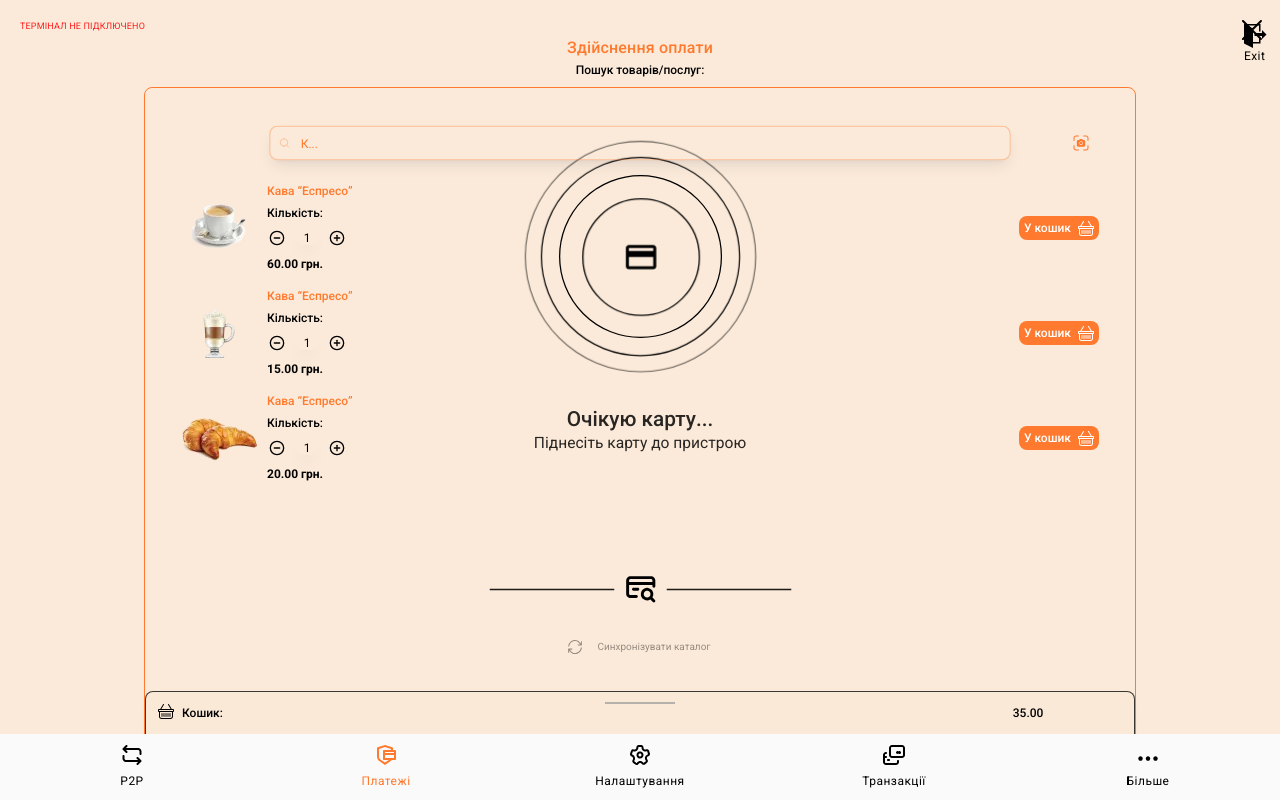
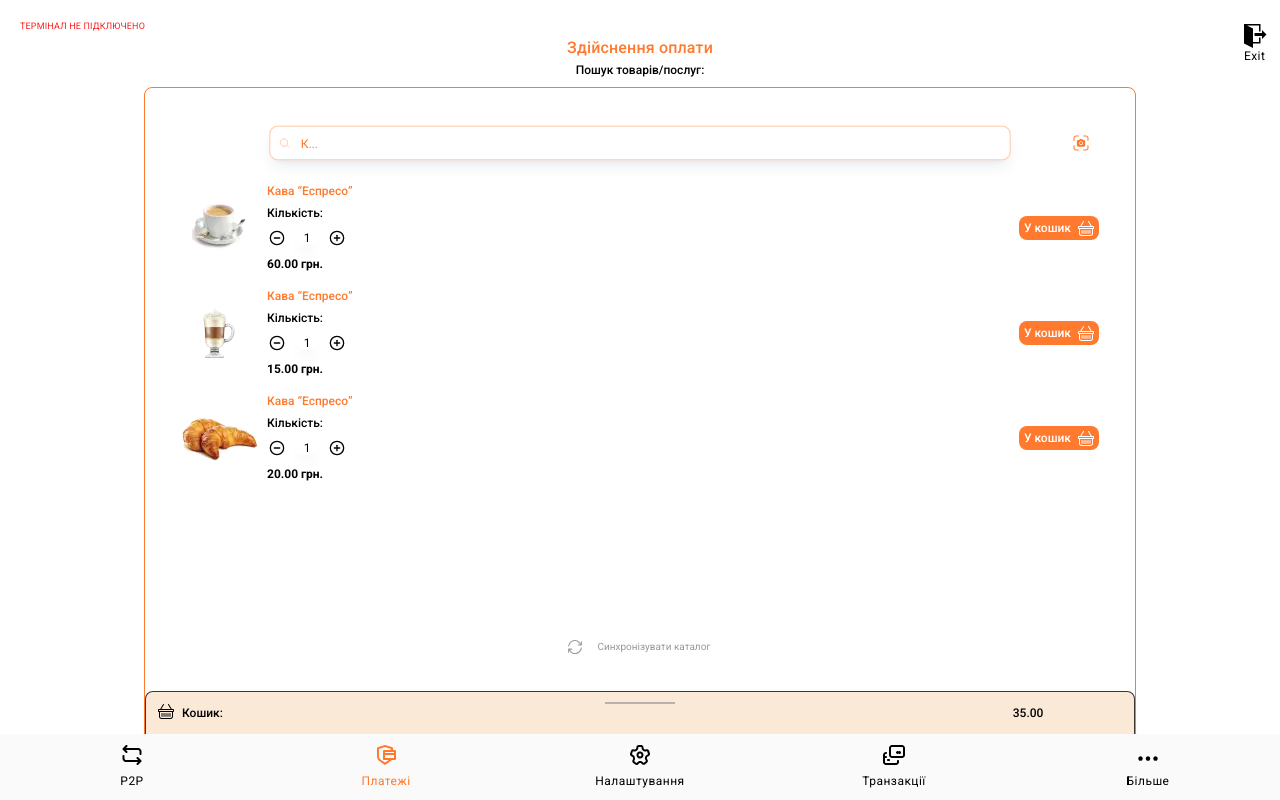
Before and after one commit to TihimVecherom/test__now, a plain HTML site: page payments-cash-card.html in a window 1280 px wide. Drawn offline with Linux system fonts and the light colour scheme.

Commit message:
Update payments-cash-card.html

```diff
--- a/payments-cash-card.html
+++ b/payments-cash-card.html
@@ -211,24 +211,7 @@
 						</a>
 					</div>
 				</div>
-				<div id="popap-waiting" class="products__counting-card">
-					<a class="products__counting-card-close" href="#products-home"></a>
-					<div class="products__counting-card-container">
-						<div class="products__counting-card-picture">
-							<div class="products__circle-one">
-								<div class="products__circle-two">
-									<div class="products__circle-three"></div>
-								</div>
-							</div>
 
-						</div>
-						<div class="products__counting-card-text">Очікую карту...</div>
-						<div class="products__counting-card-paragraf">Піднесіть карту до пристрою</div>
-						<div class="products__counting-card-picture-card"></div>
-
-					</div>
-				</div>
-			</div>
 	</div>
 
 
```
